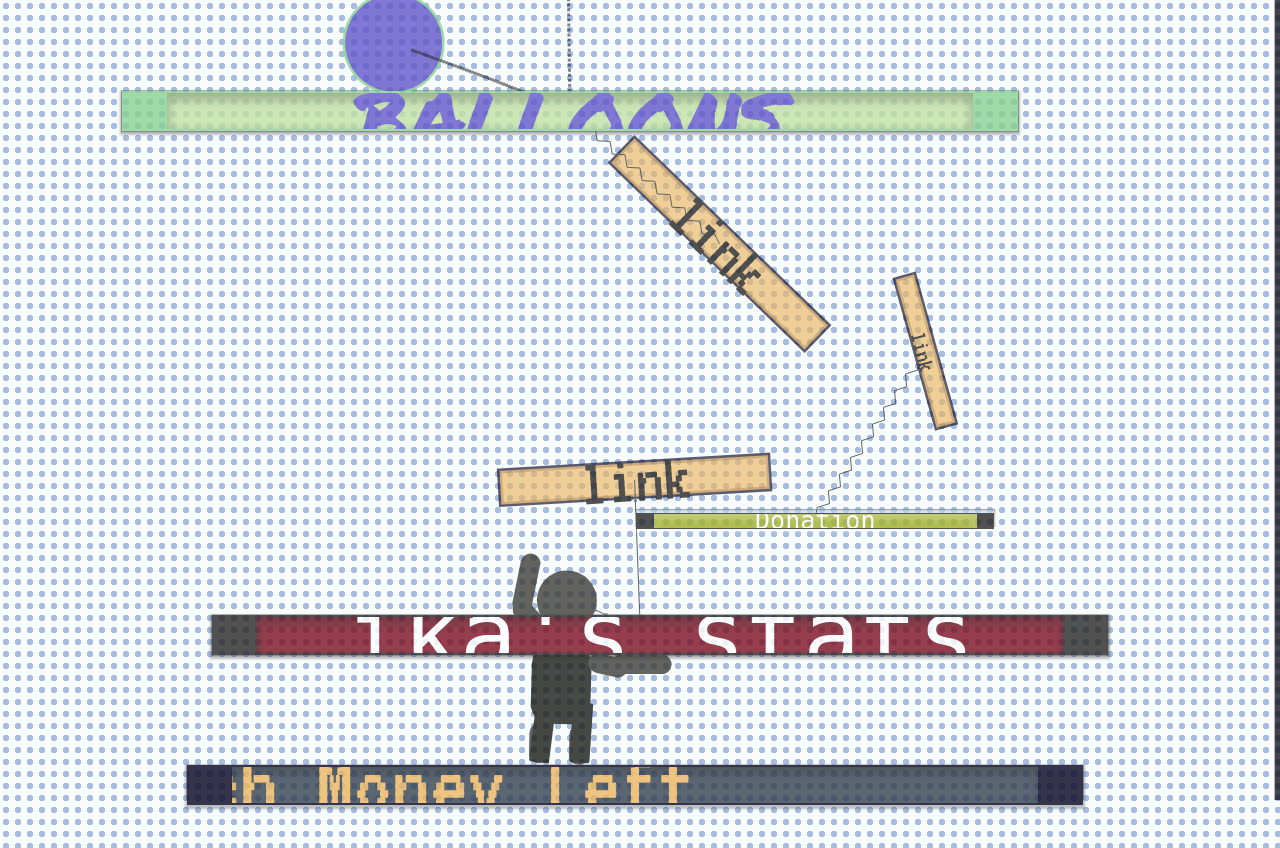
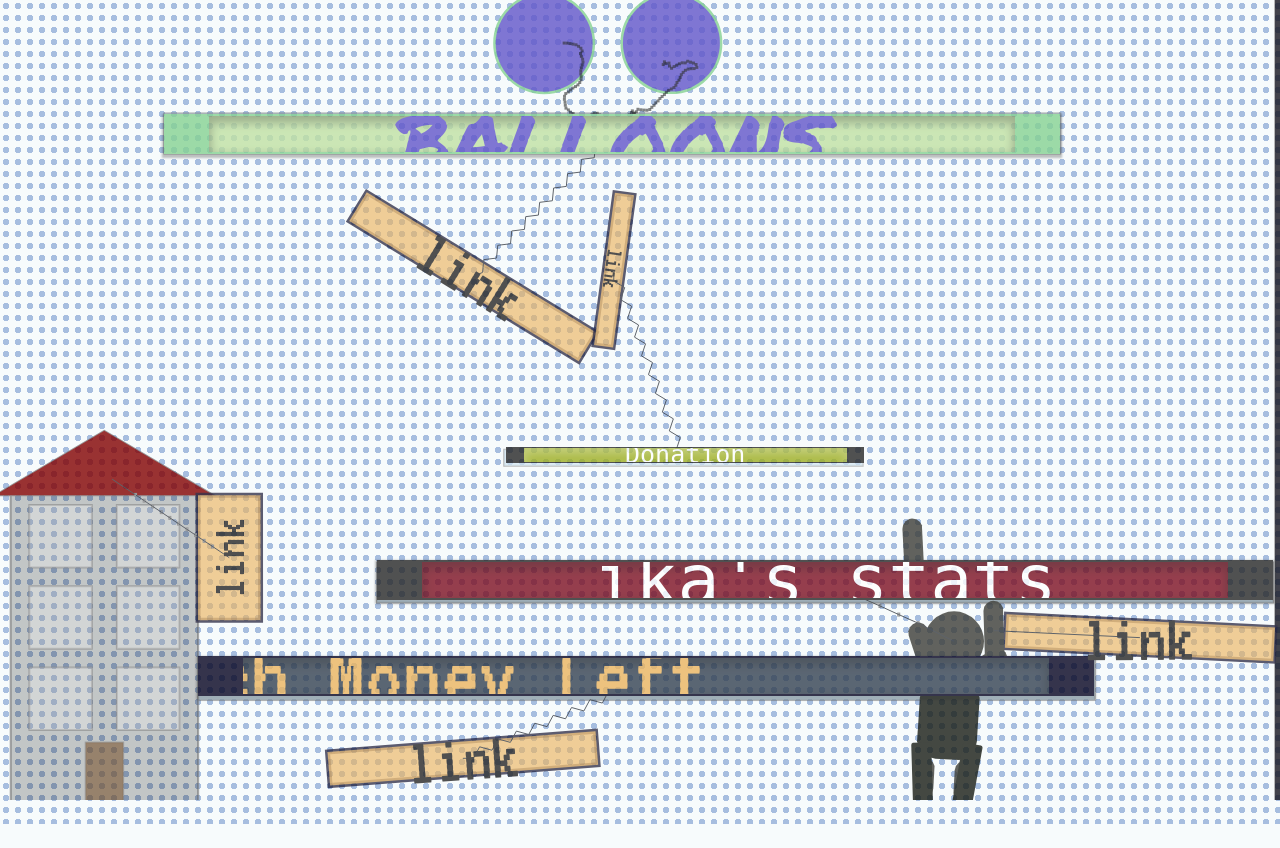
Before and after one commit to ikaganacar1/ikaganacar.com, a Flask app: page /useless_projects in a window 1280 px wide. Shown: the top 848 px of the page. After the commit the page ends 824 px from the top, so only its background shows below. Run offline with Flask 3, Linux system fonts and the light colour scheme; data comes from the database, SQL or seed files in the repository; some libraries are stand-ins or nearby versions.

Commit message:
Apartment Button added to Useless Projects

```diff
--- a/board/static/useless_projects/useless_home_page/background.css
+++ b/board/static/useless_projects/useless_home_page/background.css
@@ -327,3 +327,20 @@
   color: #ffffff;
   white-space: nowrap;
 }
+
+#apartment_link {
+  position: absolute;
+
+  color: #272626;
+  font-size: 25px;
+  user-select: none;
+  display: flex;
+  align-items: center;
+  justify-content: center;
+  font-family: 'VT323', monospace;
+
+  font-style: inherit;
+  transform-origin: center center;
+  background-color: transparent;
+
+}
--- a/board/static/useless_projects/useless_home_page/scripts.js
+++ b/board/static/useless_projects/useless_home_page/scripts.js
@@ -82,9 +82,10 @@
             var link_h2 = window.innerHeight * 0.03;
 
             var length = 200;
+
             if (sign_ratio == 1){
-            document.getElementById(`${link_tag}_p`).style.fontSize = "70px";
-            document.getElementById(`${sign_tag}_p`).style.fontSize = "95px";
+                document.getElementById(`${link_tag}_p`).style.fontSize = "70px";
+                document.getElementById(`${sign_tag}_p`).style.fontSize = "95px";
         }
 
         } else {
@@ -211,9 +212,177 @@
                 }
             }));
         }
+        if (sign_tag == "ika_sign" && ratio > 1) {
+            document.getElementById(`${sign_tag}_p`).style.fontSize = "70px";
 
+        }
         return [sign, link_button];
     }
+
+    function create_apartment_page_sign(
+        link_tag,
+        link,
+        link_x,
+        link_y
+      ) {
+        var building = Bodies.rectangle(200, window.innerHeight, 150, 250, {
+          render: {
+            fillStyle: "#00000055",
+            strokeStyle: "gray",
+            lineWidth: 2,
+            opacity: 0.8,
+          },
+        });
+
+        var window1 = Bodies.rectangle(165, window.innerHeight - 90, 50, 50, {
+          render: {
+            fillStyle: "#ffffff55",
+            strokeStyle: "gray",
+            lineWidth: 2,
+            opacity: 0.8,
+          },
+        });
+
+        var window2 = Bodies.rectangle(235, window.innerHeight - 90, 50, 50, {
+          render: {
+            fillStyle: "#ffffff55",
+            strokeStyle: "gray",
+            lineWidth: 2,
+            opacity: 0.8,
+          },
+        });
+
+        var window3 = Bodies.rectangle(165, window.innerHeight - 25, 50, 50, {
+          render: {
+            fillStyle: "#ffffff55",
+            strokeStyle: "gray",
+            lineWidth: 2,
+            opacity: 0.8,
+          },
+        });
+
+        var window4 = Bodies.rectangle(235, window.innerHeight - 25, 50, 50, {
+          render: {
+            fillStyle: "#ffffff55",
+            strokeStyle: "gray",
+            lineWidth: 2,
+            opacity: 0.8,
+          },
+        });
+
+        var window5 = Bodies.rectangle(165, window.innerHeight + 40, 50, 50, {
+          render: {
+            fillStyle: "#ffffff55",
+            strokeStyle: "gray",
+            lineWidth: 2,
+            opacity: 0.8,
+          },
+        });
+
+        var window6 = Bodies.rectangle(235, window.innerHeight + 40, 50, 50, {
+          render: {
+            fillStyle: "#ffffff55",
+            strokeStyle: "gray",
+            lineWidth: 2,
+            opacity: 0.8,
+          },
+        });
+
+        var door = Bodies.rectangle(200, window.innerHeight + 100, 30, 50, {
+          render: {
+            fillStyle: "#74512D",
+            strokeStyle: "gray",
+            lineWidth: 2,
+            opacity: 0.8,
+          },
+        });
+        var sideLength = 175;
+        var height = Math.sin(Math.PI / 3) * sideLength;
+
+        var roofVertices = [
+          { x: 200, y: window.innerHeight - 25 },
+          { x: 200 - sideLength / 2, y: window.innerHeight - 125 + height },
+          { x: 200 + sideLength / 2, y: window.innerHeight - 125 + height },
+        ];
+
+        var roof = Bodies.polygon(
+          200,
+          window.innerHeight - 140,
+          3,
+          sideLength / Math.sin(Math.PI / 3),
+          {
+            vertices: roofVertices,
+            render: {
+              fillStyle: "#820000",
+              strokeStyle: "gray",
+              lineWidth: 2,
+              opacity: 1,
+            },
+          }
+        );
+
+        apartment_body = Body.create({
+          parts: [
+            building,
+            window1,
+            window2,
+            window3,
+            window4,
+            window5,
+            window6,
+            door,
+            roof,
+          ],
+          frictionAir: 0.1,
+        });
+
+        var link_button = {
+          w: 100,
+          h: 50,
+          body: Bodies.rectangle(link_x, link_y, 100, 50, {
+            restitution: 1,
+            friction: 1,
+
+            url: link,
+            render: {
+              fillStyle: "#EBB55F",
+              strokeStyle: "#050321",
+              lineWidth: 5,
+              opacity: 0.8,
+            },
+          }),
+          elem: document.querySelector(`#${link_tag}`),
+          render() {
+            const { x, y } = this.body.position;
+            const angle = this.body.angle;
+
+            this.elem.style.top = `${y - this.h / 2}px`;
+            this.elem.style.left = `${x - this.w / 2}px`;
+
+            this.elem.style.transform = `rotate(${angle}rad)`;
+
+            this.elem.style.width = `${this.w}px`;
+            this.elem.style.height = `${this.h}px`;
+          },
+        };
+
+        Composite.add(world, [apartment_body, link_button.body]);
+
+        if (ratio > 1) {
+            document.getElementById(`${link_tag}_p`).style.fontSize = "50px";
+
+        }
+
+        return [apartment_body, link_button];
+      }
+
+    apartment = create_apartment_page_sign(
+        link_tag = "apartment_link",
+        link = "apartmanim",
+        link_x = (300),
+        link_y = (window.innerHeight * 0.8)
+
+    );
 
     money = create_page_sign(//how much money left sign
         sign_tag = "howmuchmoneyleft_sign",
@@ -259,7 +428,7 @@
 
         sign_x = (window.innerWidth -100 ),
         sign_y = (window.innerHeight * 0.5),
-        link_x = (window.innerWidth  -50),
+        link_x = (window.innerWidth  -150),
         link_y = (window.innerHeight * 0.47),
         isLinked = true,
         sign_ratio= 0.4
@@ -279,6 +448,8 @@
 
         donation[0].render();
         donation[1].render();
+
+        apartment[1].render();
 
         Matter.Engine.update(iEngine);
         requestAnimationFrame(rerender);
@@ -373,6 +544,9 @@
     if (ratio > 1) {
         var length_rope = 50;
         var force = 0.00006;
+        Body.scale(apartment[1].body,1.25,1.25)
+        Body.scale(apartment[0],1.25,1.25)
+
     } else {
         var length_rope = 30;
         var force = 0.00004;
@@ -720,6 +894,7 @@
 
     rope_link_to_obj(window.innerWidth / 2, window.innerHeight * 0.5 + 5, 5, ragdoll.bodies[1], ika[0].body);
     rope_link_to_obj(window.innerWidth / 2, window.innerHeight * 0.5 + 5, 1, ragdoll.bodies[4], ika[1].body);
+    rope_link_to_obj(100, window.innerHeight, 10, apartment[0].parts[9], apartment[1].body);
 
 
     Events.on(iEngine, 'beforeUpdate', function () {
@@ -727,6 +902,9 @@
         for (let i = 0; i < balloon_list.length; i++) {
             balloon_list[i].force.y -= balloon_list[i].mass * force;
         }
+
+        apartment_body.force.y += 0.05;
+
 
     });
 
--- a/board/templates/useless_projects/useless_home_page.html
+++ b/board/templates/useless_projects/useless_home_page.html
@@ -76,6 +76,10 @@
   <p id="donation_link_p">link</p>
 </div>
 
+<div id="apartment_link">
+  <p id="apartment_link_p">link</p>
+</div>
+
 <script src="{{ url_for('static', filename='useless_projects/useless_home_page/scripts.js')}}"></script>
 
 {% endblock div %}
```
